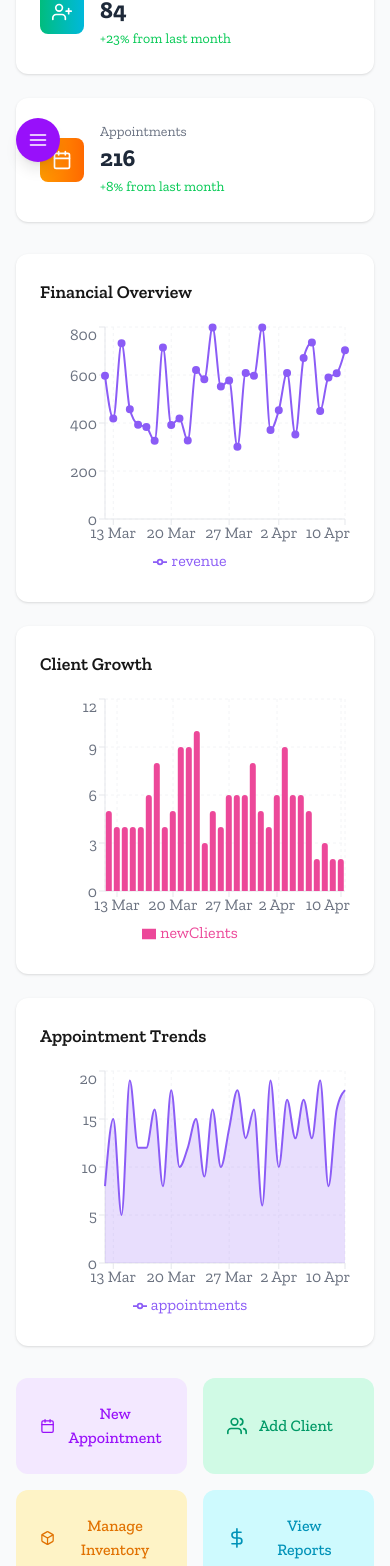
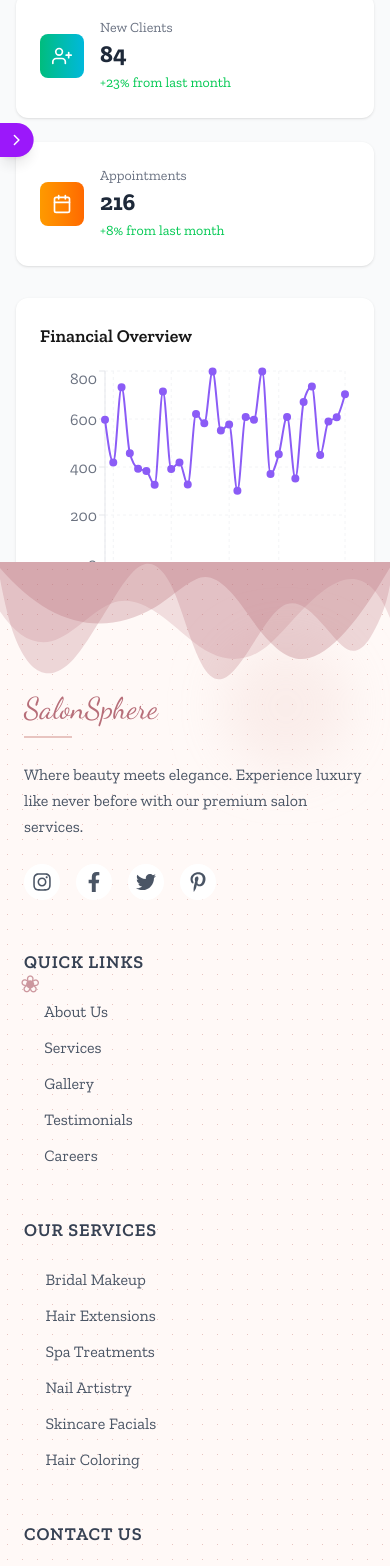
Before and after one commit to satyam-svg/Salon-Software-frontend-, a Next.js app: page /1/dashboard in a window 390 px wide. Shown: the part 282-1848 px from the top of the page. Built offline with nearby package versions, Linux system fonts and the light colour scheme.

Commit message:
adding dashboard

```diff
--- a/src/app/(dashboard)/[userId]/dashboard/layout.tsx
+++ b/src/app/(dashboard)/[userId]/dashboard/layout.tsx
@@ -1,64 +1,114 @@
-// app/dashboard/layout.tsx (mobile-friendly sidebar)
 "use client";
 
 import { motion, AnimatePresence } from "framer-motion";
-import { FiMenu, FiX, FiSettings, FiUsers, FiDollarSign, FiCalendar, FiBox, FiStar, FiClipboard } from "react-icons/fi";
+import {
+  FiChevronRight,
+  FiChevronLeft,
+  FiSettings,
+  FiUsers,
+  FiDollarSign,
+  FiCalendar,
+  FiBox,
+  FiStar,
+  FiClipboard,
+} from "react-icons/fi";
 import Link from "next/link";
-import { useState, useEffect } from "react";
+import { useState, useEffect, useRef } from "react";
 
-export default function DashboardLayout({ children }: { children: React.ReactNode }) {
+export default function DashboardLayout({
+  children,
+}: {
+  children: React.ReactNode;
+}) {
   const [isSidebarOpen, setIsSidebarOpen] = useState(false);
   const [isMobile, setIsMobile] = useState(false);
+  const touchStartX = useRef(0);
+  const arrowRef = useRef<HTMLButtonElement>(null);
 
   useEffect(() => {
     const checkMobile = () => setIsMobile(window.innerWidth < 1024);
     checkMobile();
-    window.addEventListener('resize', checkMobile);
-    return () => window.removeEventListener('resize', checkMobile);
+    window.addEventListener("resize", checkMobile);
+    return () => window.removeEventListener("resize", checkMobile);
   }, []);
 
+  const handleTouchStart = (e: React.TouchEvent) => {
+    touchStartX.current = e.touches[0].clientX;
+  };
+
+  const handleTouchEnd = (e: React.TouchEvent) => {
+    const touchEndX = e.changedTouches[0].clientX;
+    const deltaX = touchEndX - touchStartX.current;
+
+    if (deltaX > 30 && !isSidebarOpen) {
+      setIsSidebarOpen(true);
+    } else if (deltaX < -30 && isSidebarOpen) {
+      setIsSidebarOpen(false);
+    }
+  };
+
   return (
-    <div className="flex min-h-screen bg-gray-50">
-      {/* Mobile Toggle Button */}
-      {!isSidebarOpen && isMobile && (
+    <div className="flex h-screen bg-gray-50 overflow-hidden">
+      {/* Global scrollbar hide styles */}
+      <style jsx global>{`
+        ::-webkit-scrollbar {
+          width: 0;
+          height: 0;
+          background: transparent;
+        }
+        * {
+          -ms-overflow-style: none;
+          scrollbar-width: none;
+        }
+      `}</style>
+
+      {/* Animated Arrow Handle */}
+      {isMobile && !isSidebarOpen && (
         <motion.button
-          initial={{ opacity: 0 }}
-          animate={{ opacity: 1 }}
-          onClick={() => setIsSidebarOpen(true)}
-          className="fixed left-4 top-1/2 -translate-y-1/2 z-50 p-3 bg-purple-600 text-white rounded-full shadow-lg"
+          ref={arrowRef}
+          initial={{ opacity: 0, x: -10 }}
+          animate={{
+            opacity: 1,
+            x: 0,
+            transition: {
+              repeat: Infinity,
+              repeatType: "mirror",
+              duration: 1.2,
+              ease: "easeInOut",
+            },
+          }}
+          className="fixed left-0 top-1/2 -translate-y-1/2 z-50 p-2 bg-purple-600 text-white rounded-r-full shadow-lg"
         >
-          <FiMenu className="text-xl" />
+          <FiChevronRight className="text-lg" />
         </motion.button>
       )}
 
-      {/* Animated Sidebar */}
+      {/* Swipeable Sidebar */}
       <AnimatePresence>
         {(!isMobile || isSidebarOpen) && (
           <motion.nav
-            initial={{ x: isMobile ? '-100%' : 0 }}
+            initial={{ x: isMobile ? "-100%" : 0 }}
             animate={{ x: 0 }}
-            exit={{ x: '-100%' }}
-            transition={{ type: 'tween' }}
-            className={`h-screen bg-white shadow-xl overflow-y-auto ${
-              isMobile ? 'fixed inset-y-0 left-0 w-64 z-40' : 'w-64'
-            }`}
+            exit={{ x: "-100%" }}
+            transition={{ type: "tween", duration: 0.3 }}
+            className={`h-full bg-white shadow-xl ${
+              isMobile ? "fixed inset-y-0 left-0 w-64 z-40" : "w-64"
+            } overflow-y-auto`}
           >
-            <div className="p-6 space-y-8">
-              <div className="flex justify-between items-center">
-                <h1 className="text-2xl font-bold bg-gradient-to-r from-purple-600 to-pink-500 bg-clip-text text-transparent">
-                  SalonMaster
-                </h1>
+            <div className="p-6 space-y-6">
+              <div className="flex justify-end">
                 {isMobile && (
-                  <button
+                  <motion.button
                     onClick={() => setIsSidebarOpen(false)}
-                    className="text-gray-500 hover:text-purple-600"
+                    whileHover={{ scale: 1.1 }}
+                    className="text-gray-500 hover:text-purple-600 p-2"
                   >
-                    <FiX className="text-xl" />
-                  </button>
+                    <FiChevronLeft className="text-xl" />
+                  </motion.button>
                 )}
               </div>
 
-              <div className="space-y-4">
+              <div className="space-y-4 mt-10">
                 {[
                   { icon: <FiCalendar />, label: "Appointments", href: "#" },
                   { icon: <FiDollarSign />, label: "Finance", href: "#" },
@@ -68,7 +118,11 @@ export default function DashboardLayout({ children }: { children: React.ReactNod
                   { icon: <FiStar />, label: "Feedback", href: "#" },
                   { icon: <FiSettings />, label: "Settings", href: "#" },
                 ].map((item) => (
-                  <motion.div whileHover={{ x: 5 }} key={item.label}>
+                  <motion.div
+                    key={item.label}
+                    whileHover={{ x: 8 }}
+                    transition={{ type: "spring", stiffness: 300 }}
+                  >
                     <Link
                       href={item.href}
                       className="flex items-center gap-3 p-3 text-gray-600 hover:text-purple-600"
@@ -85,12 +139,16 @@ export default function DashboardLayout({ children }: { children: React.ReactNod
         )}
       </AnimatePresence>
 
-      {/* Main Content */}
-      <main className={`flex-1 p-4 lg:p-8 transition-all ${
-        !isMobile && isSidebarOpen ? 'ml-64' : ''
-      }`}>
+      {/* Main Content Area */}
+      <motion.main
+        onTouchStart={handleTouchStart}
+        onTouchEnd={handleTouchEnd}
+        className={`flex-1 h-full overflow-auto p-4 lg:p-8 mt-11 ${
+          !isMobile && isSidebarOpen ? "ml-64" : ""
+        }`}
+      >
         {children}
-      </main>
+      </motion.main>
     </div>
   );
 }
--- a/src/app/(dashboard)/[userId]/dashboard/page.tsx
+++ b/src/app/(dashboard)/[userId]/dashboard/page.tsx
@@ -11,8 +11,6 @@ import {
   FiUserPlus,
   FiCalendar,
   FiSettings,
-  FiBox,
-  FiUsers,
 } from "react-icons/fi";
 import { ReactNode } from "react";
 
@@ -27,12 +25,6 @@ interface StatCardProps {
 interface ChartCardProps {
   title: string;
   children: ReactNode;
-}
-
-interface QuickActionCardProps {
-  icon: ReactNode;
-  title: string;
-  color: string;
 }
 
 const DashboardPage = () => {
@@ -96,28 +88,6 @@ const DashboardPage = () => {
       </div>
 
       {/* Quick Actions */}
-      <div className="grid grid-cols-2 md:grid-cols-4 gap-4">
-        <QuickActionCard
-          icon={<FiCalendar className="text-xl" />}
-          title="New Appointment"
-          color="bg-purple-100 text-purple-600"
-        />
-        <QuickActionCard
-          icon={<FiUsers className="text-xl" />}
-          title="Add Client"
-          color="bg-emerald-100 text-emerald-600"
-        />
-        <QuickActionCard
-          icon={<FiBox className="text-xl" />}
-          title="Manage Inventory"
-          color="bg-amber-100 text-amber-600"
-        />
-        <QuickActionCard
-          icon={<FiDollarSign className="text-xl" />}
-          title="View Reports"
-          color="bg-cyan-100 text-cyan-600"
-        />
-      </div>
     </motion.div>
   );
 };
@@ -149,14 +119,4 @@ const ChartCard = ({ title, children }: ChartCardProps) => (
   </motion.div>
 );
 
-const QuickActionCard = ({ icon, title, color }: QuickActionCardProps) => (
-  <motion.button
-    whileHover={{ scale: 1.05 }}
-    className={`p-6 rounded-xl ${color} flex items-center gap-3`}
-  >
-    {icon}
-    <span className="font-medium">{title}</span>
-  </motion.button>
-);
-
 export default DashboardPage;
```
